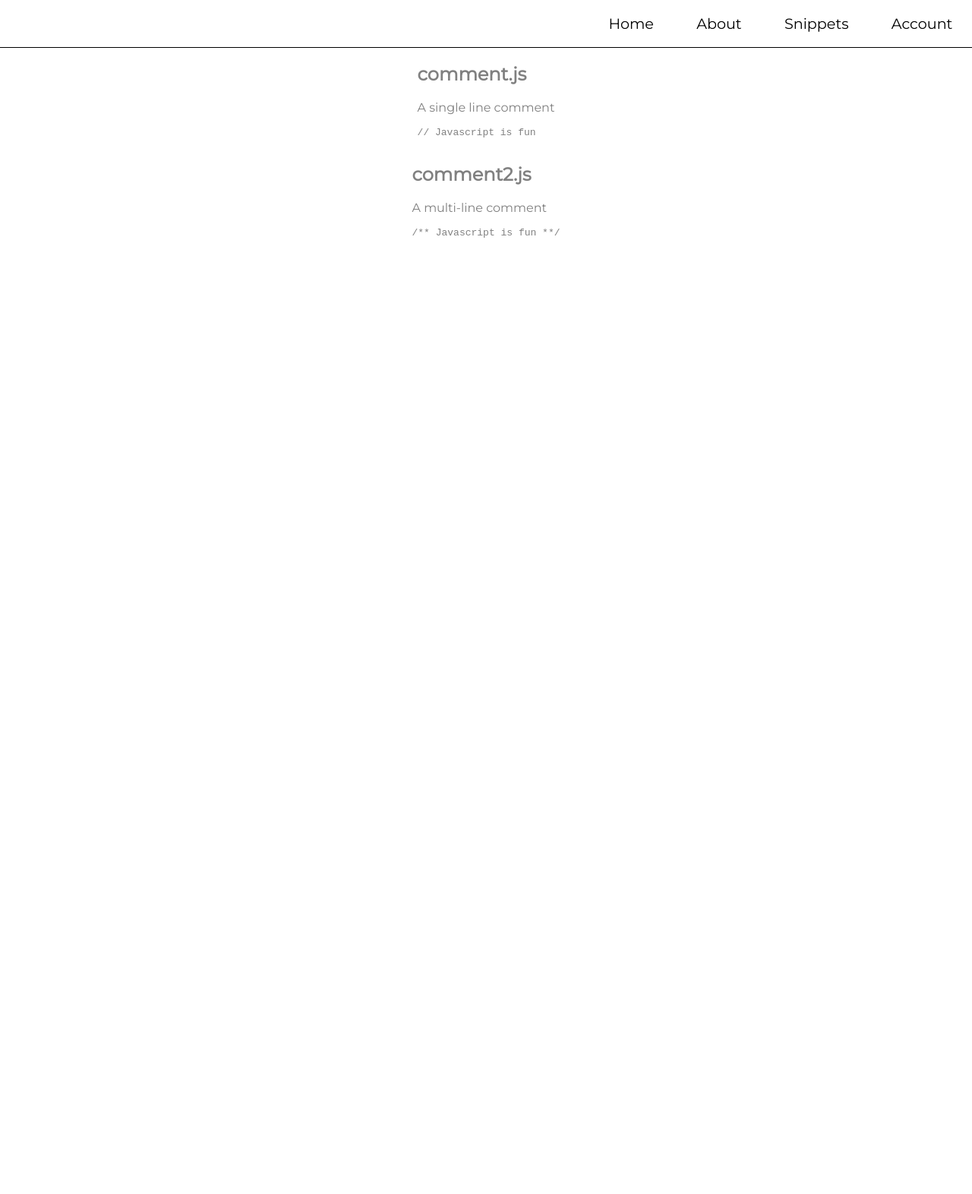
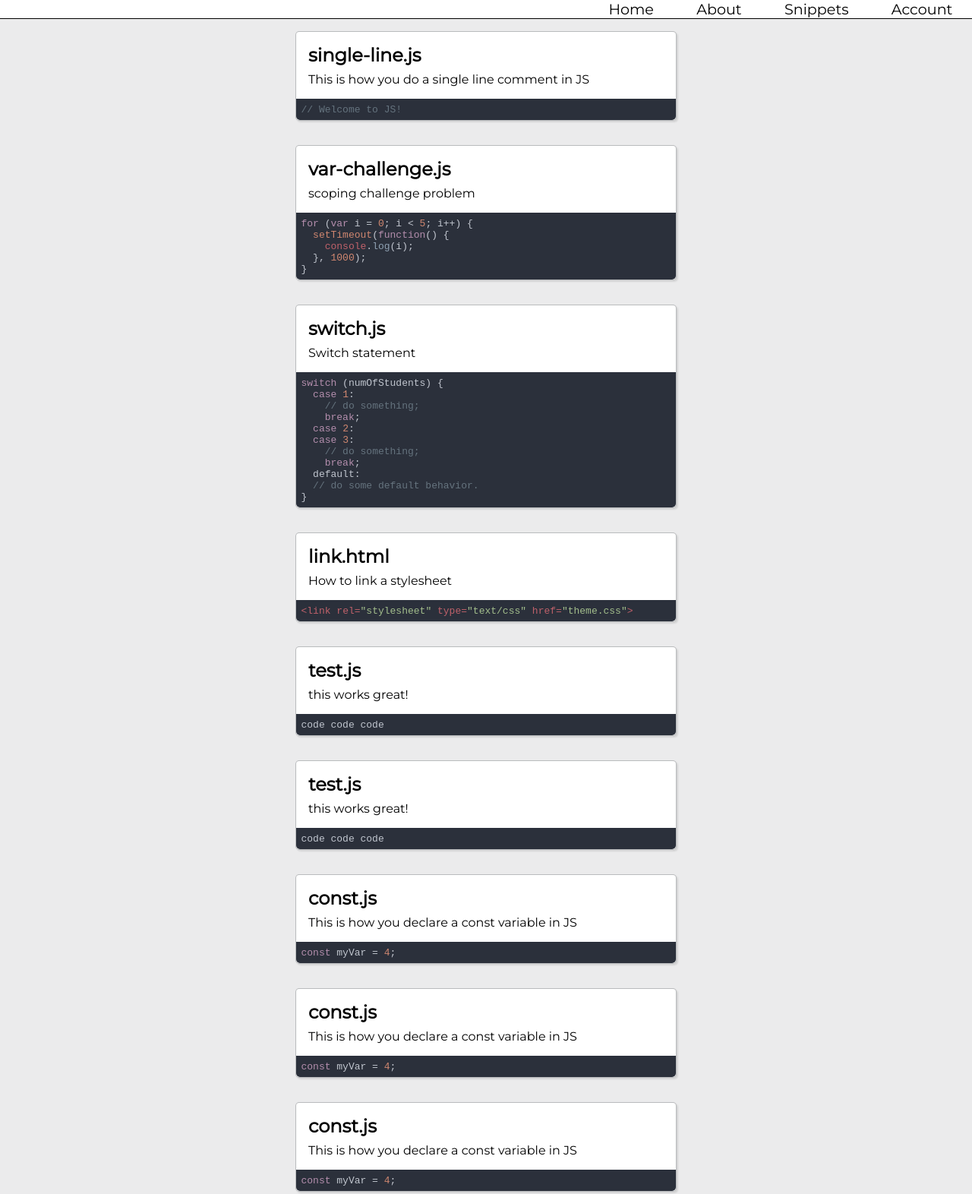
Before and after one commit to cbrand125/snips-frontend, a plain HTML site: page pages/snippets.html in a window 1280 px wide. Shown: the whole page at 76% size. Before the commit the page ends 800 px from the top, so only its background shows below. Drawn offline with nearby package versions, Linux system fonts and the light colour scheme.

Commit message:
add styling and data

```diff
--- a/index.js
+++ b/index.js
@@ -0,0 +1,30 @@
+import SNIPS from './snippet-data.js';
+
+// map over snips
+// transform snip into html
+// profit
+// put html into #snippets
+
+const renderSnips = snippets => {
+  const snippetHTML = snippets
+    .map(
+      snippet => /* html */ `
+      <div class="snip">
+        <div class="text">
+          <h2>${snippet.title}</h2>
+          <p>${snippet.description}</p>
+        </div>
+        <pre><code class="${snippet.language}">${he.encode(
+        snippet.code
+      )}</code></pre>
+      </div>
+    `
+    )
+    .join('');
+
+  const snippetElement = document.getElementById('snippets');
+  snippetElement.innerHTML = snippetHTML;
+};
+
+renderSnips(SNIPS);
+hljs.initHighlightingOnLoad();
--- a/pages/snippets.html
+++ b/pages/snippets.html
@@ -4,8 +4,18 @@
     <meta charset="UTF-8" />
     <meta name="viewport" content="width=device-width, initial-scale=1.0" />
     <meta http-equiv="X-UA-Compatible" content="ie=edge" />
+    <!-- highlight.js -->
+    <link
+      rel="stylesheet"
+      href="//cdnjs.cloudflare.com/ajax/libs/highlight.js/9.15.9/styles/ocean.min.css"
+    />
+    <script src="//cdnjs.cloudflare.com/ajax/libs/highlight.js/9.15.9/highlight.min.js"></script>
+
+    <!-- he.js -->
+    <script src="https://cdnjs.cloudflare.com/ajax/libs/he/1.2.0/he.min.js"></script>
+
     <link rel="stylesheet" href="../styles/style.css" />
-    <script defer src="../index.js"></script>
+    <script defer src="../index.js" type="module"></script>
     <title>Snippets</title>
   </head>
   <body>
@@ -20,22 +30,6 @@
         </ul>
       </nav>
     </header>
-    <section id="snippets">
-      <div class="snip">
-        <div class="text">
-          <h2>comment.js</h2>
-          <p>A single line comment</p>
-          <pre><code>// Javascript is fun</code></pre>
-        </div>
-      </div>
-
-      <div class="snip">
-        <div class="text">
-          <h2>comment2.js</h2>
-          <p>A multi-line comment</p>
-          <pre><code>/** Javascript is fun **/</code></pre>
-        </div>
-      </div>
-    </section>
+    <section id="snippets"></section>
   </body>
 </html>
--- /dev/null
+++ b/snippet-data.js
@@ -0,0 +1,94 @@
+export default [
+  {
+    id: '1',
+    author: 'Dandy',
+    code: '// Welcome to JS!',
+    title: 'single-line.js',
+    description: 'This is how you do a single line comment in JS',
+    language: 'javascript',
+    comments: [],
+    favorites: 0
+  },
+  {
+    id: '2',
+    author: 'Andrew',
+    code:
+      'for (var i = 0; i < 5; i++) {\n  setTimeout(function() {\n    console.log(i);\n  }, 1000);\n}',
+    title: 'var-challenge.js',
+    description: 'scoping challenge problem',
+    language: 'javascript',
+    comments: [],
+    favorites: 0
+  },
+  {
+    id: '3',
+    author: 'Scott',
+    code:
+      'switch (numOfStudents) {\n  case 1:\n    // do something;\n    break;\n  case 2:\n  case 3:\n    // do something;\n    break;\n  default:\n  // do some default behavior.\n}',
+    title: 'switch.js',
+    description: 'Switch statement',
+    language: 'javascript',
+    comments: [],
+    favorites: 0
+  },
+  {
+    id: '4',
+    author: 'Andrew',
+    code: '<link rel="stylesheet" type="text/css" href="theme.css">',
+    title: 'link.html',
+    description: 'How to link a stylesheet',
+    language: 'HTML',
+    comments: [],
+    favorites: 0
+  },
+  {
+    id: 's0pYrLyxD',
+    author: 'CJ',
+    code: 'code code code',
+    title: 'test.js',
+    description: 'this works great!',
+    language: 'javascript',
+    comments: [],
+    favorites: 0
+  },
+  {
+    id: '91-GiQDZA',
+    author: 'CJ',
+    code: 'code code code',
+    title: 'test.js',
+    description: 'this works great!',
+    language: 'javascript',
+    comments: [],
+    favorites: 0
+  },
+  {
+    id: 'HYWBCgBu8',
+    author: 'Ayana',
+    code: 'const myVar = 4;',
+    title: 'const.js',
+    description: 'This is how you declare a const variable in JS',
+    language: 'JavaScript',
+    comments: [],
+    favorites: 0
+  },
+  {
+    id: '6eOidC3o-',
+    author: 'Ayana',
+    code: 'const myVar = 4;',
+    title: 'const.js',
+    description: 'This is how you declare a const variable in JS',
+    language: 'JavaScript',
+    comments: [],
+    favorites: 0
+  },
+  {
+    id: '9W_wPsjc0',
+    author: 'Ayana',
+    code: 'const myVar = 4;',
+    title: 'const.js',
+    description: 'This is how you declare a const variable in JS',
+    language: 'JavaScript',
+    comments: [],
+    favorites: 0
+  }
+];
--- a/styles/resets.css
+++ b/styles/resets.css
@@ -1,7 +1,9 @@
-ul {
-  padding: 0;
-}
-body {
+body,
+ul,
+h1,
+h2,
+p,
+pre {
   padding: 0;
   margin: 0;
 }
--- a/styles/snippets.css
+++ b/styles/snippets.css
@@ -6,5 +6,29 @@
 }
 
 .snip {
-  max-width: 600px;
+  width: 85%;
+  max-width: 500px;
+  margin: 1rem 0;
+  background-color: #fff;
+  border: 1px solid #282c3452;
+  border-radius: 5px;
+  box-shadow: 2px 2px 2px rgba(0, 0, 0, 0.1);
 }
+
+.snip .text {
+  padding: 1rem;
+  padding-bottom: 0;
+}
+
+.snip h2 {
+  margin-bottom: 0.5rem;
+}
+
+.snip p {
+  margin-bottom: 1rem;
+  color: rgba(0, 0, 0.75);
+}
+
+.snip pre code {
+  border-radius: 0 0 5px 5px;
+}
--- a/styles/style.css
+++ b/styles/style.css
@@ -8,5 +8,9 @@
 
 html {
   font-family: 'Montserrat', sans-serif;
-  color: grey;
+  color: black;
 }
+
+body {
+  background-color: #ebebec;
+}
```
